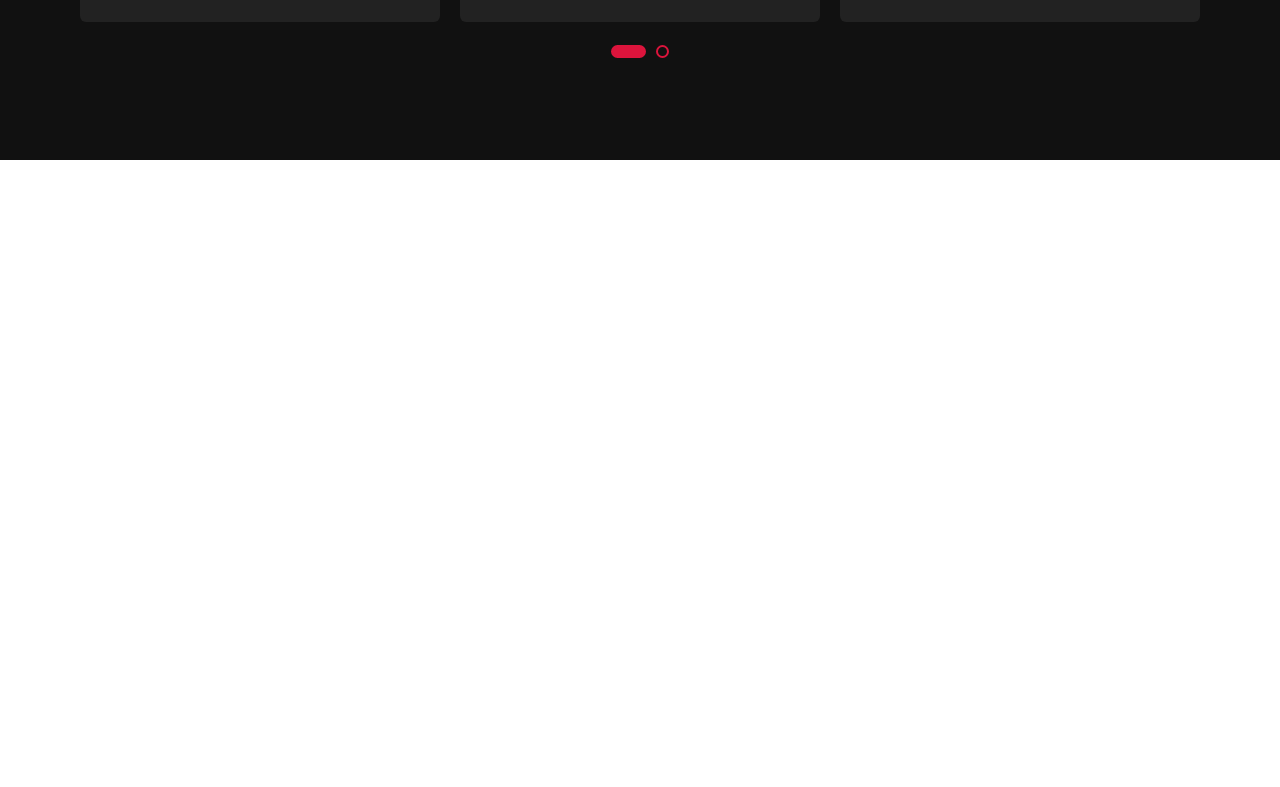
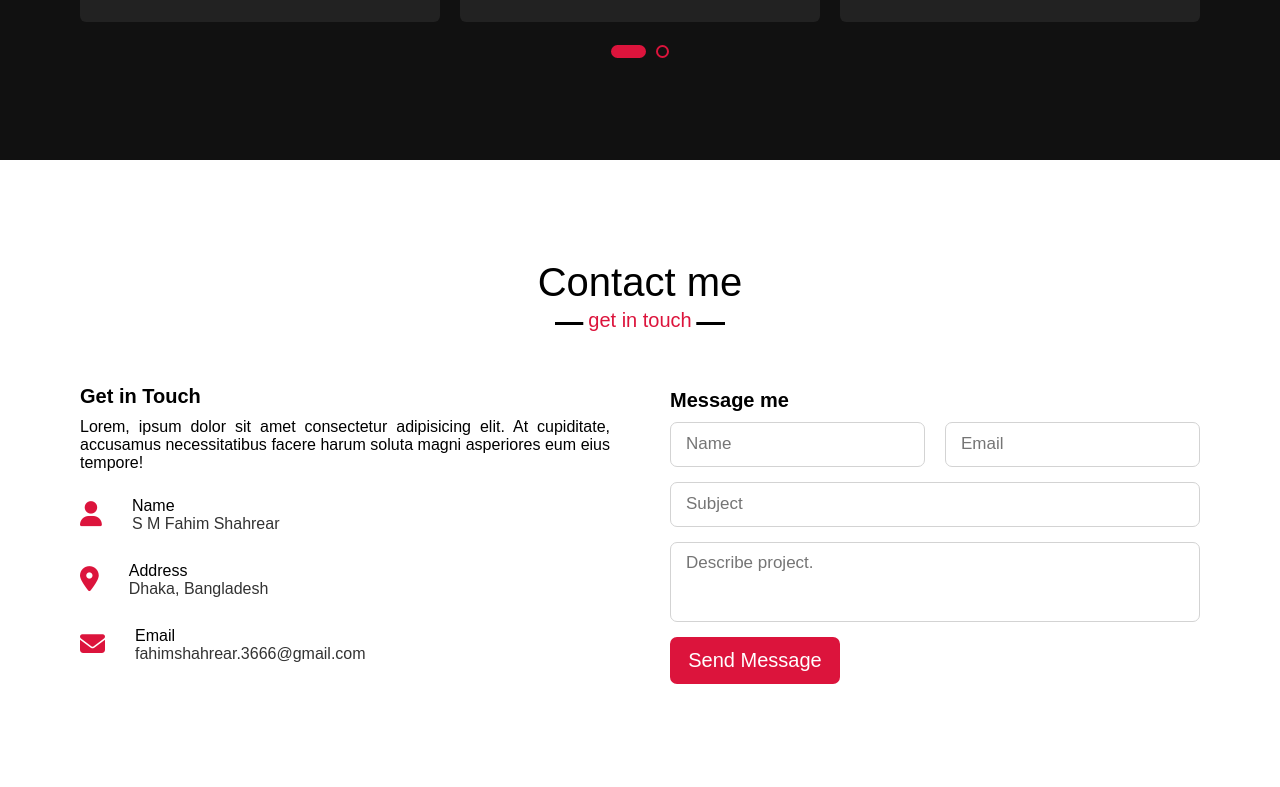
Before and after one commit to SMFahimShahrear/My-Portfolio1, a plain HTML site: page index.html in a window 1280 px wide. Shown: the part 3542-4329 px from the top of the page. Before the commit the page ends 3702 px from the top, so only its background shows below. Drawn offline with nearby package versions, Linux system fonts and the light colour scheme.

Commit message:
Contact Ssction Added

```diff
--- a/index.html
+++ b/index.html
@@ -180,13 +180,69 @@
                         <p>Lorem ipsum dolor sit amet consectetur adipisicing elit.</p>
                     </div>
                 </div>
+            </div>
+        </div>
+    </section>
 
-            </div>
+    <!------------------CONTACT SECTION---------------------------->
+    <section class="contact" id="contact">
+        <div class="max_width">
+             <h2 class="title">Contact me</h2>
+             <div class="contact_content">
+                     <div class="coloumn left">
+                         <div class="text">Get in Touch</div>
+                         <p>Lorem, ipsum dolor sit amet consectetur adipisicing elit. At cupiditate, accusamus necessitatibus facere harum soluta magni asperiores eum eius tempore!</p>
+                         <div class="icons">
+                            <div class="row">
+                                  <i class="fa fa-user"></i>
+                                  <div class="info">
+                                      <div class="head">Name</div>
+                                      <div class="subtitle">S M Fahim Shahrear</div>
+                                  </div>
+                            </div>
+                            <div class="row">
+                                  <i class="fa fa-map-marker-alt"></i>
+                                  <div class="info">
+                                      <div class="head">Address</div>
+                                      <div class="subtitle">Dhaka, Bangladesh</div>
+                                  </div>
+                            </div>
+                            <div class="row">
+                                <i class="fa fa-envelope"></i>
+                                <div class="info">
+                                    <div class="head">Email</div>
+                                    <div class="subtitle">fahimshahrear.3666@gmail.com</div>
+                                </div>
+                           </div>
+                         </div>
+                     </div>
+                     <div class="coloumn right">
+                         <div class="text">Message me</div>
+                         <form action="#">
+                            <div class="fields">
+                                <div class="field name">
+                                    <input type="text" placeholder="Name" required>
+                                </div>
+                                <div class="field email">
+                                    <input type="text" placeholder="Email" required>
+                                </div>
+                            </div>
+                            <div class="field">
+                                    <input type="text" placeholder="Subject" required>
+                                </div>
+                                <div class="field textarea">
+                                    <textarea cols="30" rows="10" placeholder="Describe project." required></textarea>
+                                </div>
+                                <div class="button">
+                                    <button type="submit">Send Message</button>
+                                </div>
+                         </form>
+                     </div>
+             </div>
         </div>
 
     </section>
 
-
     <script src="script.js"></script>
 </body>
 </html>
--- a/style.css
+++ b/style.css
@@ -150,14 +150,15 @@
 }
 
 /*=================SIMILAR THINGS STYLING=======================*/
-.about, .services, .skills, .teams
+.about, .services, .skills, .teams, .contact
 {
     font-family: 'Ubuntu', Arial, 'Times New Roman', Times, serif;
 }
 
 .about .about_content,
 .services .services_content,
-.skills .skills_content
+.skills .skills_content,
+.contact .contact_content
 {
     display: flex;
     flex-wrap: wrap;
@@ -518,6 +519,135 @@ section .title::after
     background: crimson!important;
 }
 
+/*=================CONTACT SECTION STYLING=======================*/
+.contact .title::after
+{
+    content: "get in touch";
+}
+
+.contact .contact_content .coloumn
+{
+    width: calc(50% - 30px);
+}
+
+.contact .contact_content .text
+{
+    font-size: 20px;
+    font-weight: 600;
+    margin-bottom: 10px;
+}
+
+.contact .contact_content .left p
+{
+    text-align: justify;
+}
+
+.contact .contact_content .left .icons
+{
+    margin: 10px 0;
+}
+
+.contact .contact_content .row
+{
+    display: flex;
+    height: 65px;
+    align-items: center;
+}
+
+.contact .contact_content .row .info
+{
+    margin-left: 30px;
+}
+
+.contact .contact_content .row i
+{
+    font-size: 25px;
+    color: crimson;
+}
+
+.contact .contact_content .info .head
+{
+    font-weight: 500;
+}
+
+.contact .contact_content .info .subtitle
+{
+    color: #333;
+}
+
+.contact .right form .fields
+{
+    display: flex;
+}
+.contact .right form .field,
+.contact .right form .fields .field
+{
+    height: 45px;
+    width: 100%;
+    margin-bottom: 15px;
+}
+
+.contact .right form .textarea
+{
+    height: 80px;
+    width: 100%;
+}
+
+.contact .right form .name
+{
+    margin-right: 10px;
+}
+
+.contact .right form .email
+{
+    margin-left: 10px;
+}
+
+.contact .right form .field input,
+.contact .right form .textarea textarea
+{
+    height: 100%;
+    width: 100%;
+    border: 1px solid lightgray;
+    border-radius: 7px;
+    outline: none;
+    padding: 0 15px;
+    font-size: 17px;
+    font-family: 'Ubuntu', Arial, 'Times New Roman', Times, serif;
+}
+
+.contact .right form .textarea textarea
+{
+    padding-top: 10px;
+    resize: none;
+}
+
+.contact .right form .button
+{
+    height: 47px;
+    width: 170px;
+}
+
+.contact .right form .button button
+{
+    width: 100%;
+    height: 100%;
+    border: 2px solid crimson;
+    background: crimson;
+    color: white;
+    font-size: 20px;
+    font-weight: 500;
+    border-radius: 7px;
+    cursor: pointer;
+    transition: all 0.3s ease;
+}
+
+.contact .right form .button button:hover
+{
+    color: crimson;
+    background: none;
+}
+
 /*=================RESPONSIVE MEDIA QUERY=======================*/
 @media (max-width: 1300px)
 {
@@ -628,7 +758,8 @@ section .title::after
         width: calc(50% - 10px);
         margin-bottom: 20px;
     }
-    .skills .skills_content .coloumn
+    .skills .skills_content .coloumn,
+    .contact .contact_content .coloumn
     {
         width: 100%;
         margin-bottom: 35px;
@@ -674,4 +805,4 @@ section .title::after
         font-size: 20px;
     }
 }
-/*-----------1.11.08---------*/
+/*-----------1.45.40---------*/
```
